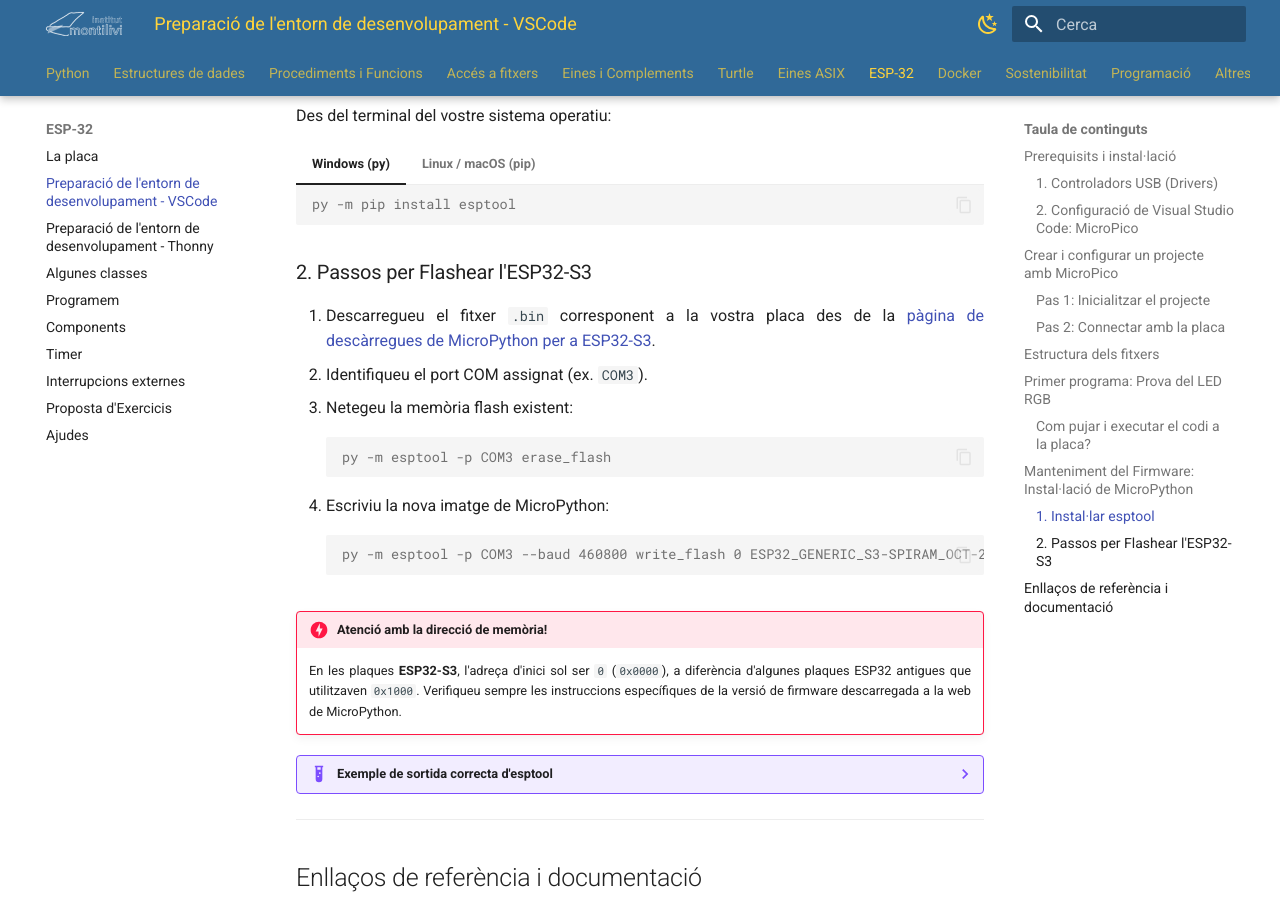
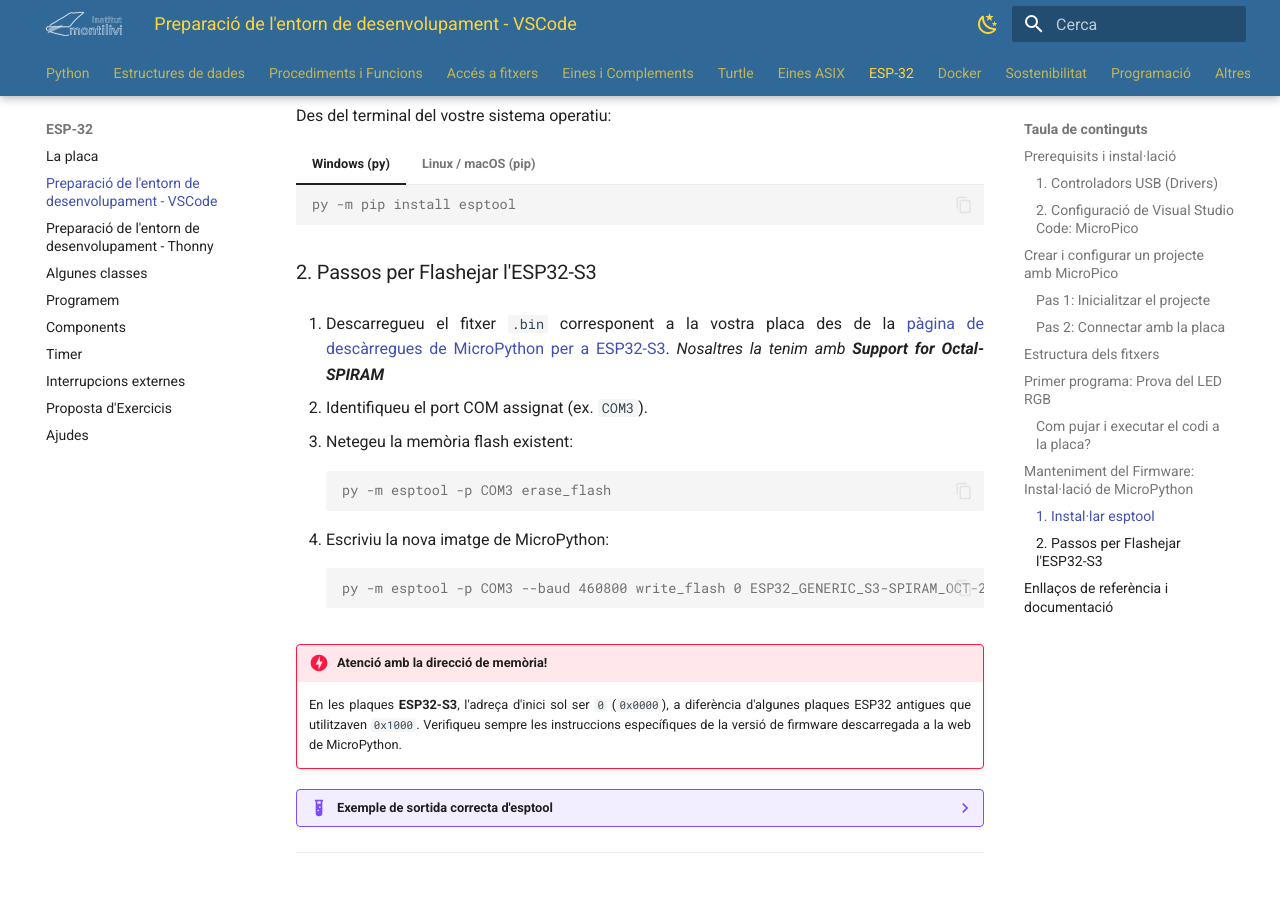
Before and after one commit to nbuisac/ASIX_OPT, an MkDocs documentation site: the page built from docs/esp32/esp32_001_a.md, in a window 1280 px wide and 900 px high, scrolled down 4380 px. Built offline with MkDocs 1.6.1 and Material for MkDocs 9.7.7, drawn with Linux system fonts in a browser that asks for light colours.

Commit message:
MicroPico v1

````diff
--- a/docs/esp32/esp32_001_a.md
+++ b/docs/esp32/esp32_001_a.md
@@ -164,10 +164,12 @@
     pip install esptool
     ```
 
-### 2. Passos per Flashear l'ESP32-S3
+### 2. Passos per Flashejar l'ESP32-S3
 
-1. Descarregueu el fitxer `.bin` corresponent a la vostra placa des de la [pàgina de descàrregues de MicroPython per a ESP32-S3][ESP32-S3]{target="_blank"}.
+1. Descarregueu el fitxer `.bin` corresponent a la vostra placa des de la [pàgina de descàrregues de MicroPython per a ESP32-S3][ESP32-S3]{target="_blank"}. _Nosaltres la tenim amb **Support for Octal-SPIRAM**_
+
 2. Identifiqueu el port COM assignat (ex. `COM3`).
+
 3. Netegeu la memòria flash existent:
 
     ```doscon
````
